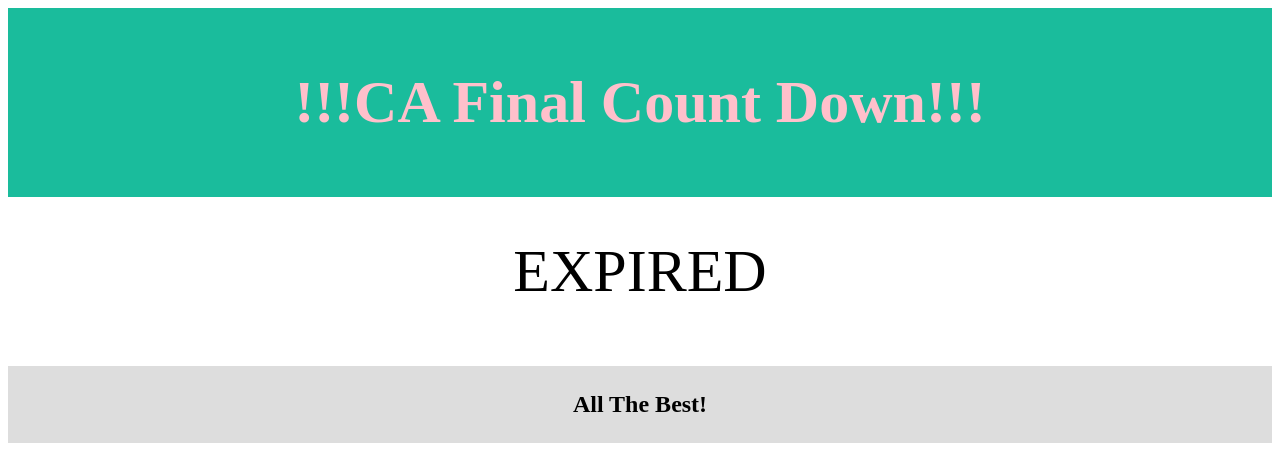
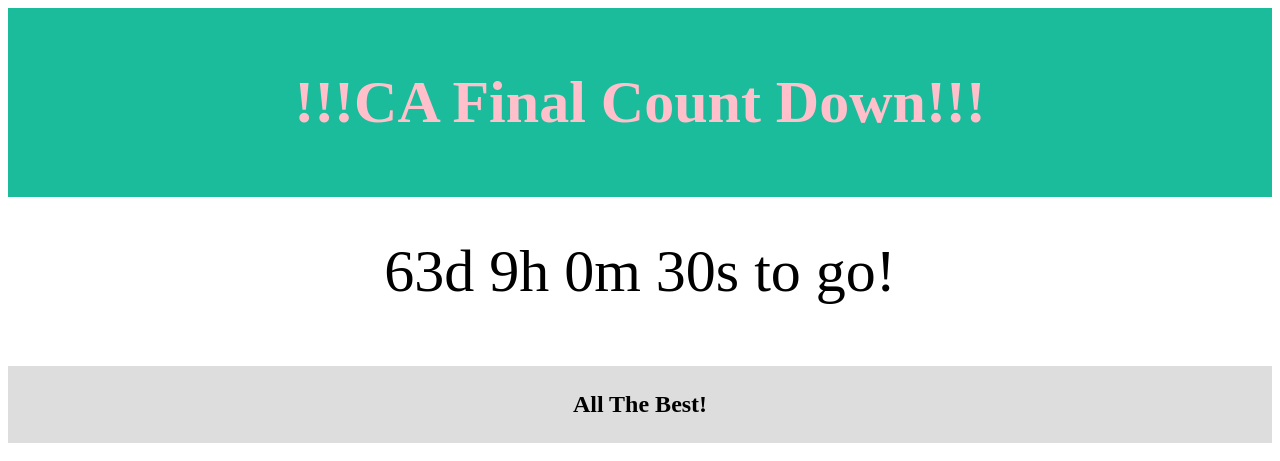
Before and after one commit to dhanrajbhosale/CAFinalCountDown, a plain HTML site: page index.html in a window 1280 px wide. Shown: the top 461 px of the page. Drawn offline with Linux system fonts and the light colour scheme.

Commit message:
Date Update

```diff
--- a/index.html
+++ b/index.html
@@ -42,7 +42,7 @@ p {
 
 
 // Set the date we're counting down to
-var countDownDate = new Date("Nov 21, 2020 00:00:00").getTime();
+var countDownDate = new Date("Nov 28, 2021 00:00:00").getTime();
 
 // Update the count down every 1 second
 var x = setInterval(function() {
```
